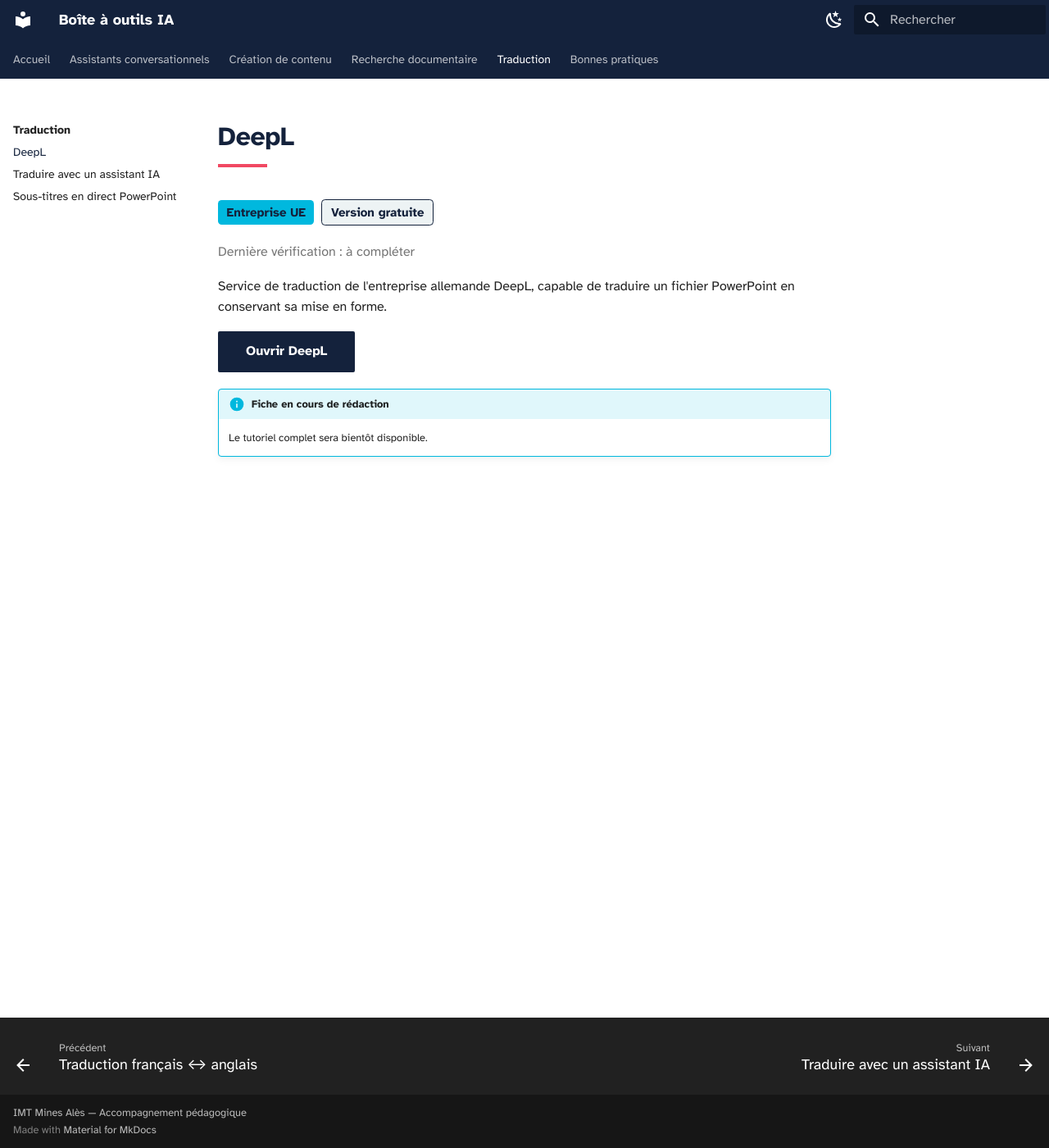
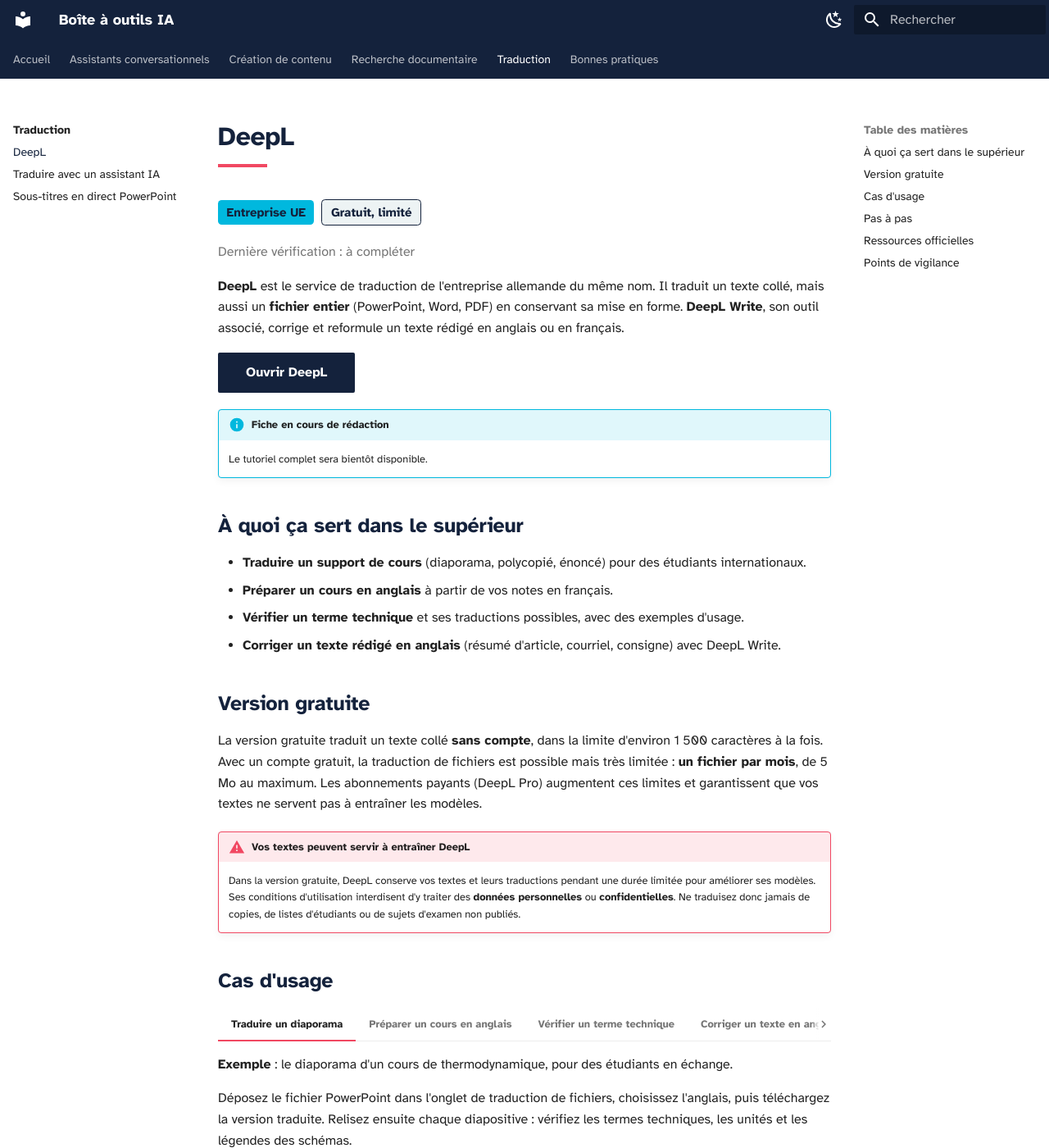
Before and after one commit to Celine-ferrier/Boite-outils-IA, an MkDocs documentation site: the page built from docs/traduction/deepl.md, in a window 1280 px wide and 1400 px high. Shown: the whole window at 82% size. Built offline with MkDocs 1.6.1 and Material for MkDocs 9.7.7, drawn with Linux system fonts in a browser that asks for light colours; some of the changed text lies outside the part shown.

Commit message:
Fiche DeepL : première version (hors pas à pas)
Co-Authored-By: Claude Opus 5.5 <noreply@anthropic.com>
Claude-Session: https://claude.ai/code/session_01ADR9hzhyEw6Dc3N18BUyt5

```diff
--- a/docs/traduction/deepl.md
+++ b/docs/traduction/deepl.md
@@ -1,12 +1,91 @@
 # DeepL
 
-<span class="badge badge-ue">Entreprise UE</span> <span class="badge badge-gratuit">Version gratuite</span>
+<span class="badge badge-ue">Entreprise UE</span> <span class="badge badge-gratuit">Gratuit, limité</span>
 
 <p class="maj">Dernière vérification : à compléter</p>
 
-Service de traduction de l'entreprise allemande DeepL, capable de traduire un fichier PowerPoint en conservant sa mise en forme.
+**DeepL** est le service de traduction de l'entreprise allemande du même nom. Il traduit un texte collé, mais aussi un **fichier entier** (PowerPoint, Word, PDF) en conservant sa mise en forme. **DeepL Write**, son outil associé, corrige et reformule un texte rédigé en anglais ou en français.
 
-[Ouvrir DeepL](https://www.deepl.com/translator/files){ .md-button .md-button--primary }
+[Ouvrir DeepL](https://www.deepl.com/translator){ .md-button .md-button--primary }
 
 !!! info "Fiche en cours de rédaction"
     Le tutoriel complet sera bientôt disponible.
+
+## À quoi ça sert dans le supérieur
+
+- **Traduire un support de cours** (diaporama, polycopié, énoncé) pour des étudiants internationaux.
+- **Préparer un cours en anglais** à partir de vos notes en français.
+- **Vérifier un terme technique** et ses traductions possibles, avec des exemples d'usage.
+- **Corriger un texte rédigé en anglais** (résumé d'article, courriel, consigne) avec DeepL Write.
+
+## Version gratuite
+
+La version gratuite traduit un texte collé **sans compte**, dans la limite d'environ 1 500 caractères à la fois. Avec un compte gratuit, la traduction de fichiers est possible mais très limitée : **un fichier par mois**, de 5 Mo au maximum. Les abonnements payants (DeepL Pro) augmentent ces limites et garantissent que vos textes ne servent pas à entraîner les modèles.
+
+!!! warning "Vos textes peuvent servir à entraîner DeepL"
+    Dans la version gratuite, DeepL conserve vos textes et leurs traductions pendant une durée limitée pour améliorer ses modèles. Ses conditions d'utilisation interdisent d'y traiter des **données personnelles** ou **confidentielles**. Ne traduisez donc jamais de copies, de listes d'étudiants ou de sujets d'examen non publiés.
+
+## Cas d'usage
+
+=== "Traduire un diaporama"
+
+    **Exemple** : le diaporama d'un cours de thermodynamique, pour des étudiants en échange.
+
+    Déposez le fichier PowerPoint dans l'onglet de traduction de fichiers, choisissez l'anglais, puis téléchargez la version traduite. Relisez ensuite chaque diapositive : vérifiez les termes techniques, les unités et les légendes des schémas.
+
+=== "Préparer un cours en anglais"
+
+    **Exemple** : l'introduction d'un cours de science des matériaux, rédigée en français.
+
+    Collez un paragraphe de vos notes, traduisez-le, puis cliquez sur un mot de la traduction pour voir d'autres formulations possibles. Adaptez le registre : un cours oral demande des phrases plus courtes qu'un polycopié.
+
+=== "Vérifier un terme technique"
+
+    **Exemple** : traduire « contrainte de cisaillement » ou « perte de charge ».
+
+    Saisissez le terme seul : DeepL propose plusieurs traductions et des exemples d'usage. Choisissez celle qui correspond à votre discipline, et vérifiez-la dans une source de référence (norme, manuel, glossaire de votre domaine).
+
+=== "Corriger un texte en anglais"
+
+    **Exemple** : le résumé en anglais d'un article ou d'un rapport de projet.
+
+    Collez votre texte dans **DeepL Write** : l'outil propose des corrections et des reformulations, que vous acceptez ou non une par une.
+
+## Pas à pas
+
+:material-magnify-plus-outline: Cliquez sur une capture pour l'agrandir.
+{ .astuce-zoom }
+
+<!--
+Étapes à rédiger à partir des captures (plan provisoire) :
+ 1. Ouvrir DeepL (sans compte) et refuser les cookies
+ 2. Traduire un texte
+ 3. Choisir la langue et le registre (vouvoiement / tutoiement)
+ 4. Explorer les autres traductions d'un mot
+ 5. Créer un compte gratuit
+ 6. Traduire un fichier (PowerPoint, Word, PDF)
+ 7. Télécharger le fichier traduit
+ 8. Corriger un texte avec DeepL Write
+ 9. Utiliser un glossaire
+-->
+
+## Ressources officielles
+
+- [Centre d'aide de DeepL](https://support.deepl.com/hc/fr) : prise en main, formats de fichiers, comptes.
+- [Formats de fichiers acceptés](https://support.deepl.com/hc/fr/articles/360020582359) : PowerPoint, Word, PDF, etc.
+- [Comparatif des formules](https://www.deepl.com/pro) : version gratuite et abonnements.
+- [Conditions d'utilisation de la version gratuite](https://www.deepl.com/fr/terms-of-use) : utilisation de vos textes.
+
+## Points de vigilance
+
+!!! warning "Données"
+    DeepL est une entreprise européenne, soumise au RGPD. Mais dans la version gratuite, vos textes peuvent servir à entraîner ses modèles, et ses conditions interdisent d'y traiter des données personnelles ou confidentielles.
+
+!!! tip "Fiabilité"
+    DeepL traduit très bien la langue courante, mais peut se tromper sur le vocabulaire technique, les sigles ou les faux amis. Faites relire les termes de votre discipline, et vérifiez les nombres, les unités et les formules après traduction.
+
+!!! info "Mise en forme"
+    La traduction d'un fichier conserve la mise en page, mais les textes traduits sont souvent plus longs ou plus courts : vérifiez que rien ne déborde des zones de texte, et que les légendes des images restent lisibles.
+
+!!! note "Une traduction n'est pas un cours en anglais"
+    Pour enseigner en anglais, la traduction est un point de départ. Relisez-la à voix haute et adaptez-la à votre façon de parler et au niveau de vos étudiants.
```
